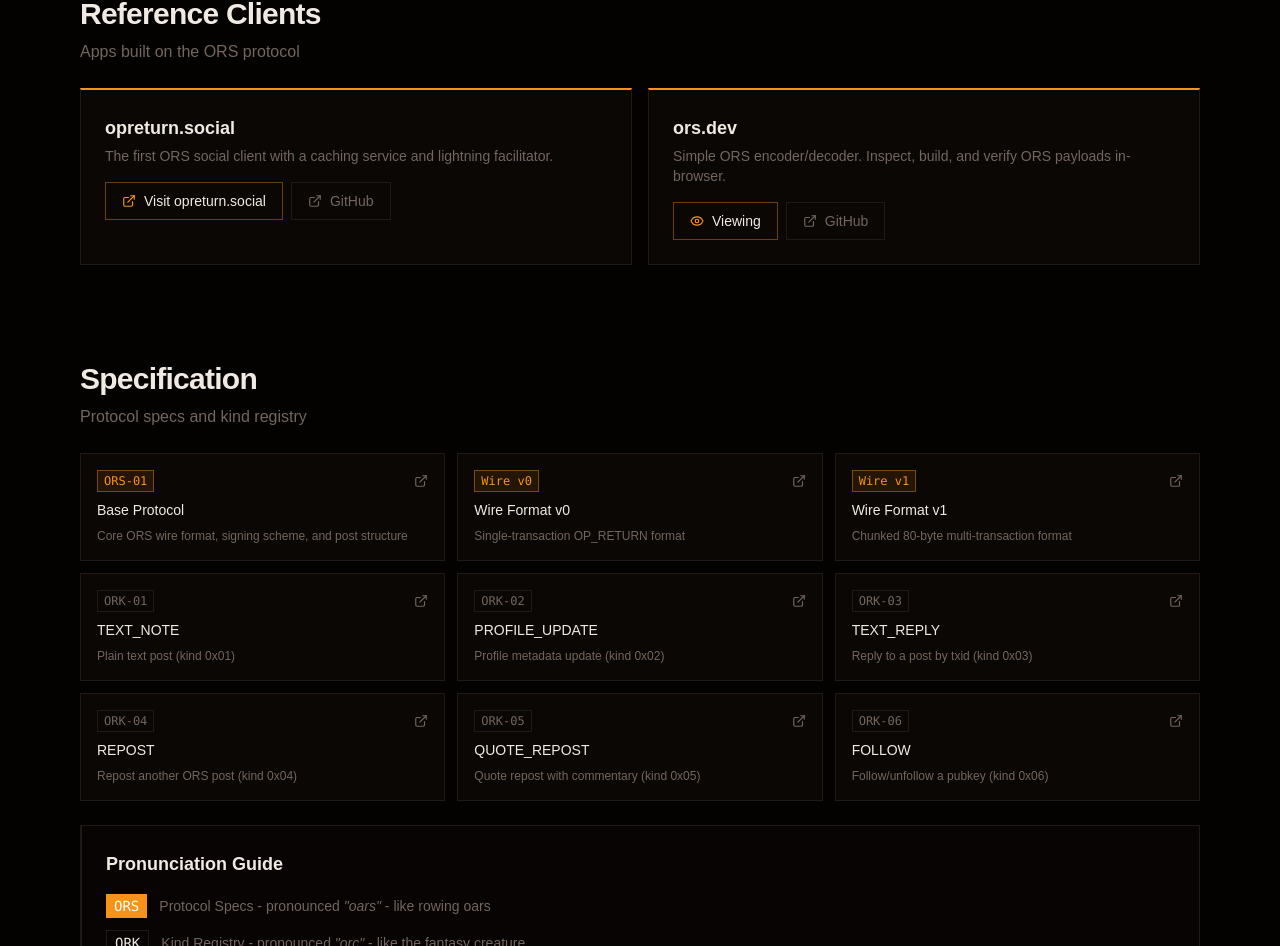
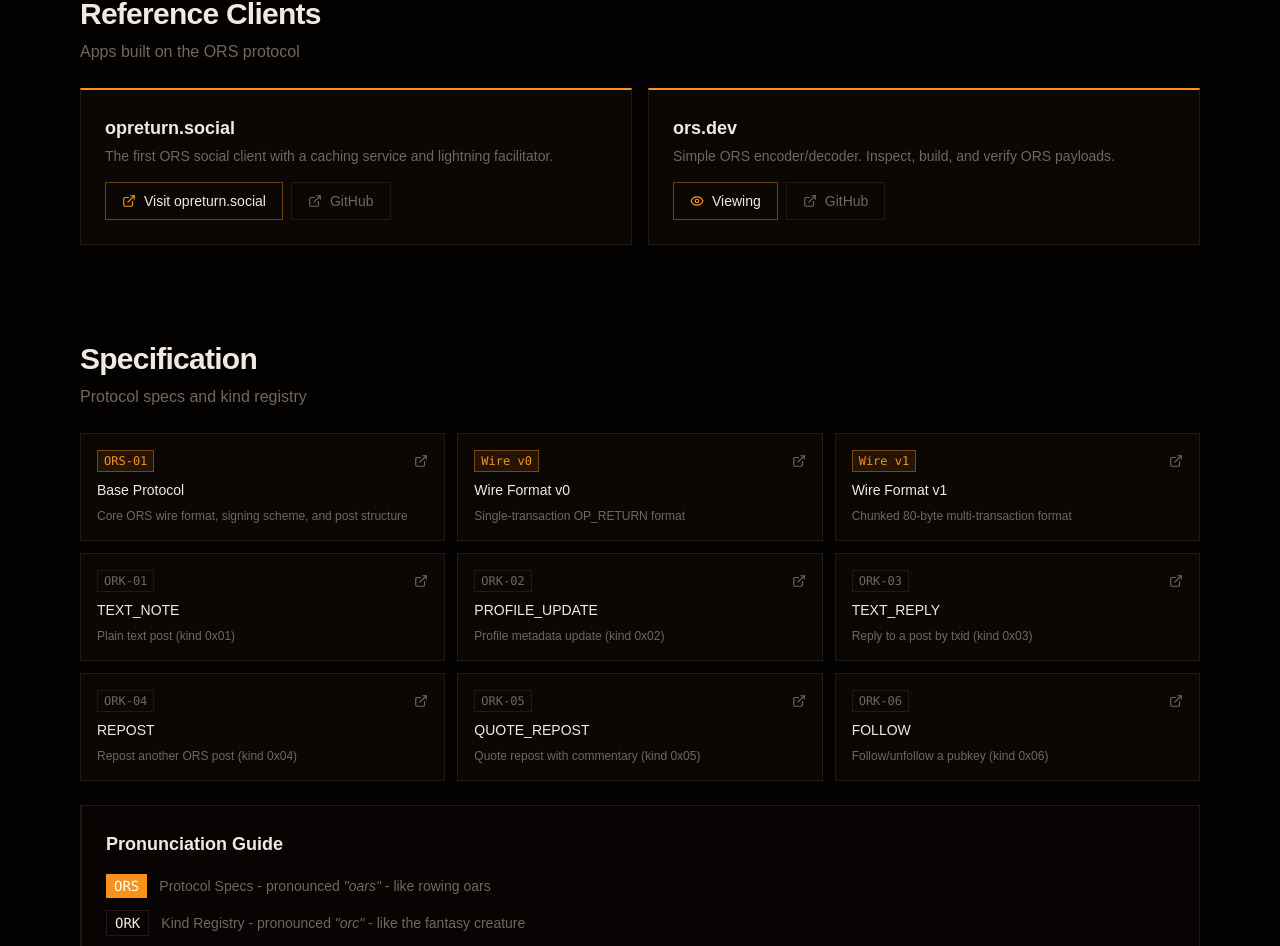
Before and after one commit to opreturnsocial/ors.dev, a React (Vite) app: page / in a window 1280 px wide. Shown: the part 2052-2998 px from the top of the page. Built offline with nearby package versions, Linux system fonts and the light colour scheme.

Commit message:
chore: simplify copy

```diff
--- a/src/components/ReferenceClients.tsx
+++ b/src/components/ReferenceClients.tsx
@@ -46,7 +46,7 @@
               <h3 className="font-semibold text-lg">ors.dev</h3>
             </div>
             <p className="text-sm text-muted-foreground">
-              Simple ORS encoder/decoder. Inspect, build, and verify ORS payloads in-browser.
+              Simple ORS encoder/decoder. Inspect, build, and verify ORS payloads.
             </p>
           </div>
           <div className="flex flex-wrap gap-2">
```
